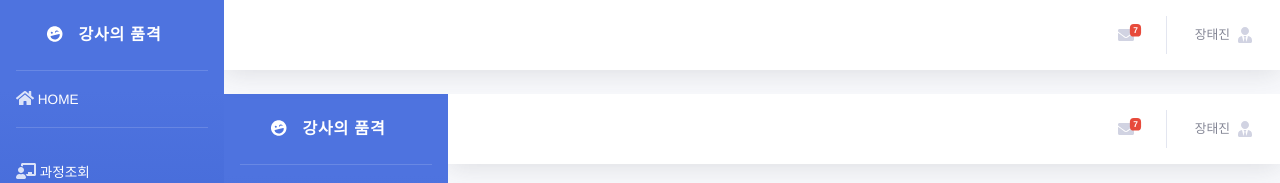
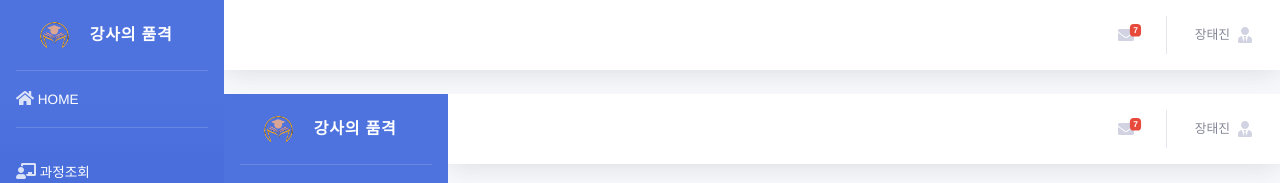
Before and after one commit to Jeongseup/Course-Evaluation-System, a Vue app in the folder client/: page /home in a window 1280 px wide. Shown: the top 183 px of the page. Built offline with nearby package versions, Linux system fonts and the light colour scheme.

Commit message:
[UPDATE] logo추가

```diff
--- a/client/src/layouts/Sidebar.vue
+++ b/client/src/layouts/Sidebar.vue
@@ -6,9 +6,15 @@
             class="sidebar-brand d-flex align-items-center justify-content-center"
             href="#"
         >
-            <div class="sidebar-brand-icon rotate-n-15">
+            <img
+                class="img-size"
+                src="../assets/images/logo2_negative.png"
+                alt=""
+            />
+            <!-- <div class="sidebar-brand-icon rotate-n-15">
                 <font-awesome-icon icon="laugh-wink" />
-            </div>
+            </div> -->
+
             <div class="sidebar-brand-text mx-3">강사의 품격</div>
         </a>
         <!-- Divider -->
@@ -89,3 +95,9 @@ export default {
     methods: {}
 }
 </script>
+<style scoped>
+.img-size {
+    width: 20%;
+    height: auto;
+}
+</style>
--- a/client/src/views/Login.vue
+++ b/client/src/views/Login.vue
@@ -11,8 +11,12 @@
                                 <div>
                                     <div class="p-5">
                                         <div class="text-center">
+                                            <img
+                                                src="../assets/images/logo2.png"
+                                                alt=""
+                                            />
                                             <h1 class="h4 text-gray-900 mb-4">
-                                                Welcome Back!
+                                                강사의품격
                                             </h1>
                                         </div>
                                         <form class="user">
```
Also changed, not shown: client/src/assets/images/logo2.png (added), client/src/assets/images/logo2_negative.png (added).
